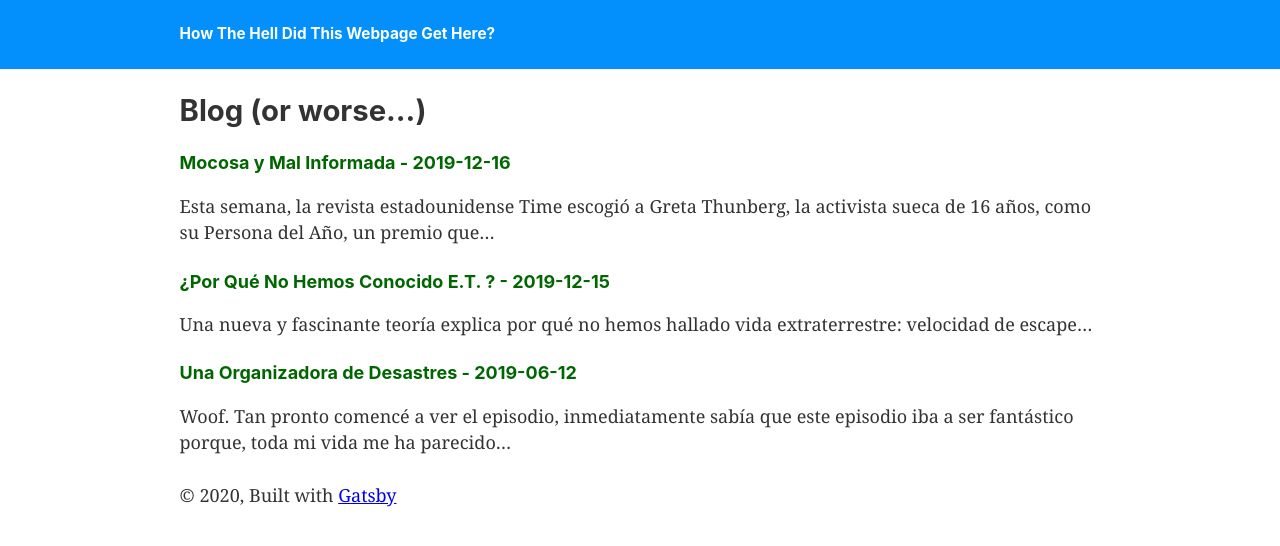
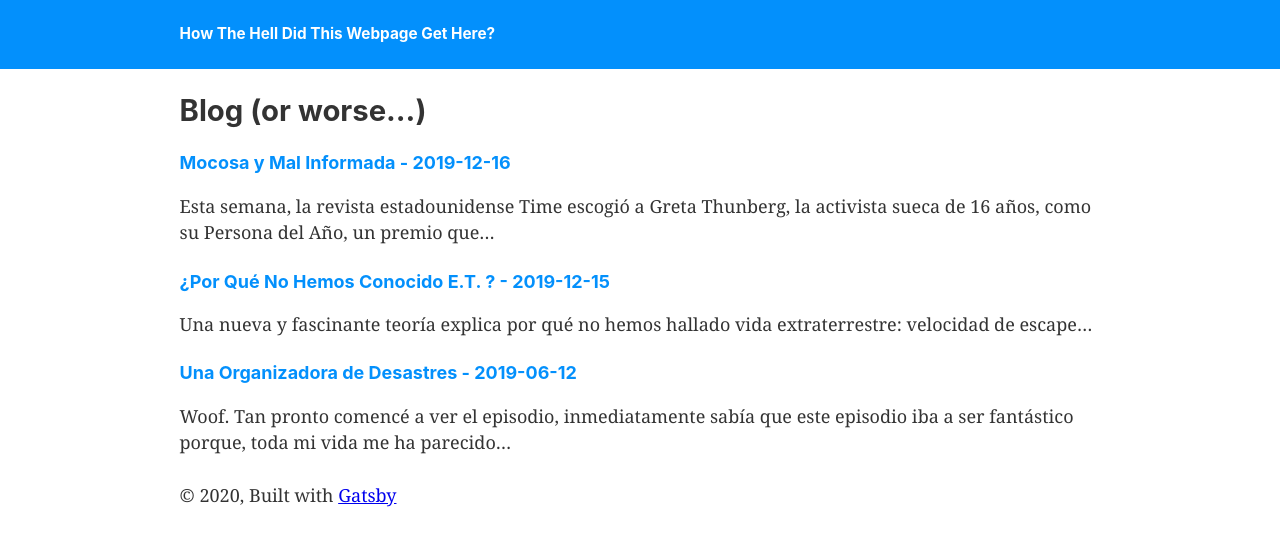
Before and after one commit to ScorpIan555/dot-ninja-blog, a Gatsby site: page / in a window 1280 px wide. Built offline with nearby package versions, Linux system fonts and the light colour scheme; Gatsby itself is replaced by a stand-in of ours.

Commit message:
changed link color

```diff
--- a/src/pages/index.js
+++ b/src/pages/index.js
@@ -12,7 +12,7 @@ const BlogLink = styled(Link)`
 
 const BlogTitle = styled.h4`
   margin-bottom: 20px;
-  color: #006600;
+  color: #0390fc;
 `;
 
 export default ({ data }) => {
```
